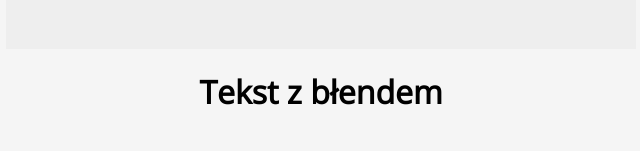
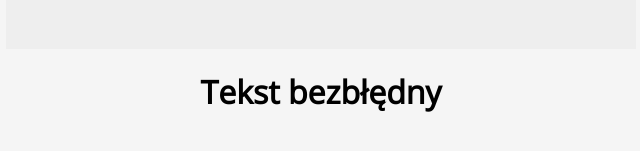
Before and after one commit to BStachow/Git-Site, a plain HTML site: page index.html in a window 1280 px wide. Shown: the part 589-740 px from the top of the page, without its empty margins (319-959 px from the left). Drawn offline with nearby package versions, Linux system fonts and the light colour scheme.

Commit message:
deleted typo in h1

```diff
--- a/index.html
+++ b/index.html
@@ -10,6 +10,6 @@
 </head>
 <body>
     <img src="git_logo.png">
-    <h1>Tekst z błendem</h1>
+    <h1>Tekst bezbłędny</h1>
 </body>
 </html>
```
